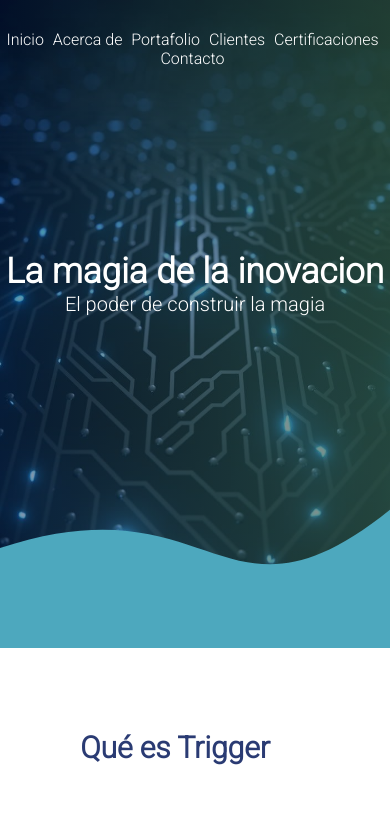
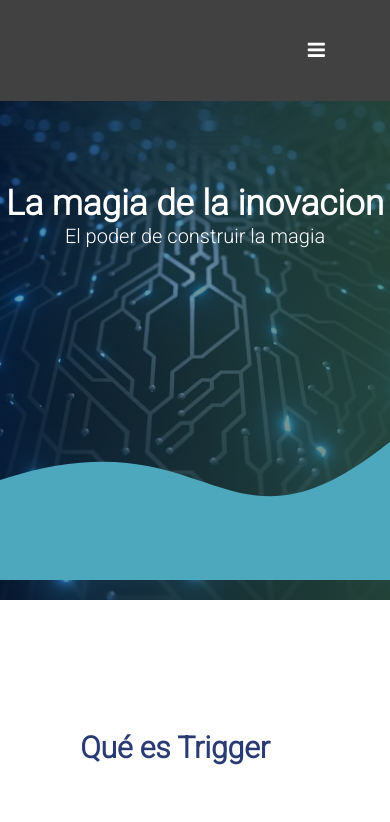
Before and after one commit to OmarOsorio11/pagina_trigger_presentacion, a plain HTML site: page index.html in a window 390 px wide. Shown: the top 822 px of the page. Drawn offline with Linux system fonts and the light colour scheme.

Commit message:
Mejora del diseño e implementacion de nav responsive

```diff
--- a/css/estilos.css
+++ b/css/estilos.css
@@ -1,5 +1,9 @@
+@font-face {
+    font-family: "FontAwesome";
+    src: url("fontawesome-webfont.woff");
+}
 * {
-font-family: 'Roboto', sans-serif;
+    font-family: 'Roboto', sans-serif;
     margin: 0;
     padding: 0;
     box-sizing: border-box;
@@ -33,31 +37,49 @@
     /* fallback for old browsers */
     background: -webkit-linear-gradient(to right, hsla(224, 91%, 18%, 0.459), hsla(162, 29%, 27%, 0.664)), url(../img/portada.jpg);
     /* Chrome 10-25, Safari 5.1-6 */
-    background: linear-gradient(to right, hsla(224, 91%, 18%, 0.459),hsla(162, 29%, 27%, 0.664)), url(../img/portada.jpg);
+    background: linear-gradient(to right, hsla(224, 91%, 18%, 0.459), hsla(162, 29%, 27%, 0.664)), url(../img/portada.jpg);
     /* W3C, IE 10+/ Edge, Firefox 16+, Chrome 26+, Opera 12+, Safari 7+ */
     background-size: cover;
     background-attachment: fixed;
     position: relative;
 }
 
-nav{
+.navMain {
+    position: fixed;
+    top: 0;
+    width: 100%;
     font-family: 'Roboto', sans-serif;
     text-align: right;
-    padding: 30px 50px 0 0;
+    padding: 30px 50px;
+    overflow: hidden;
+    display: flex;
+    flex-direction: row;
+    justify-content: end;
+    background-color: #414141;
+}
+.icon{
+    padding: 10px;
+}
+.navMain .icon {
+    display: none;
 }
 
-nav > a{
-    color:#fff;
+nav>a {
+    color: #fff;
     font-weight: 300;
     text-decoration: none;
     margin-right: 10px;
+    float: left;
+    display: block;
+    text-align: center;
+    margin: 30;
 }
 
-nav > a:hover{
+nav>a:hover {
     text-decoration: underline;
 }
 
-header .textos-header{
+header .textos-header {
     display: flex;
     height: 430px;
     width: 100%;
@@ -67,18 +89,18 @@
     text-align: center;
 }
 
-.textos-header h1{
+.textos-header h1 {
     font-size: 50px;
-    color:#fff;
+    color: #fff;
 }
 
-.textos-header h2{
+.textos-header h2 {
     font-size: 30px;
     font-weight: 300;
-    color:#fff;
+    color: #fff;
 }
 
-.wave{
+.wave {
     position: absolute;
     bottom: 0;
     width: 100%;
@@ -86,28 +108,29 @@
 
 /* About us */
 
-main .sobre-nosotros{
+main .sobre-nosotros {
     margin-top: 100px;
-    padding: 30px 40px  60px 0;
+    padding: 30px 40px 60px 0;
 }
-.contenedor-sobre-nosotros{
+
+.contenedor-sobre-nosotros {
     display: flex;
     justify-content: space-evenly;
 }
 
-.imagen-about-us{
+.imagen-about-us {
     width: 48%;
 }
 
-.sobre-nosotros .contenido-textos{
+.sobre-nosotros .contenido-textos {
     width: 48%;
 }
 
-.contenido-textos h3{
+.contenido-textos h3 {
     margin-bottom: 15px;
 }
 
-.contenido-textos h3 span{
+.contenido-textos h3 span {
     font-family: 'Roboto', sans-serif;
     background: #15476F;
     color: #fff;
@@ -121,7 +144,7 @@
     margin-right: 5px;
 }
 
-.contenido-textos p{
+.contenido-textos p {
     padding: 0px 0px 30px 15px;
     font-weight: 300;
     text-align: justify;
@@ -131,18 +154,18 @@
 /* Galeria */
 
 
-.portafolio{
+.portafolio {
     background: #f2f2f2;
 }
 
-.galeria-port{
+.galeria-port {
     font-family: 'Roboto', sans-serif;
     display: flex;
     justify-content: space-evenly;
     flex-wrap: wrap;
 }
 
-.imagen-port{
+.imagen-port {
     width: 24%;
     margin-bottom: 10px;
     overflow: hidden;
@@ -151,14 +174,14 @@
     box-shadow: 0 0 6px 0 rgba(0, 0, 0, .5);
 }
 
-.imagen-port > img{
+.imagen-port>img {
     width: 100%;
     height: 100%;
     object-fit: cover;
     display: block;
 }
 
-.hover-galeria{
+.hover-galeria {
     position: absolute;
     width: 100%;
     height: 100%;
@@ -172,27 +195,27 @@
     flex-direction: column;
 }
 
-.hover-galeria img{
+.hover-galeria img {
     width: 50px;
 }
 
-.hover-galeria p{
+.hover-galeria p {
     color: #fff;
     font-family: 'Roboto', sans-serif;
 }
 
-.imagen-port:hover .hover-galeria{
+.imagen-port:hover .hover-galeria {
     transform: scale(1);
 }
 
 /* Clients */
 
-.cards{
+.cards {
     display: flex;
     justify-content: space-evenly;
 }
 
-.cards .card{
+.cards .card {
     background: #15476F;
     display: flex;
     width: 46%;
@@ -203,7 +226,7 @@
     box-shadow: 0 0 6px 0 rgba(0, 0, 0, 0.6);
 }
 
-.cards .card img{
+.cards .card img {
     width: 100px;
     height: 100px;
     object-fit: cover;
@@ -212,13 +235,13 @@
     display: block;
 }
 
-.cards .card > .contenido-texto-card{
+.cards .card>.contenido-texto-card {
     font-family: 'Roboto', sans-serif;
     width: 60%;
     color: #fff;
 }
 
-.cards .card > .contenido-texto-card p{
+.cards .card>.contenido-texto-card p {
     font-weight: 300;
     padding-top: 5px;
     font-family: 'Roboto', sans-serif;
@@ -226,46 +249,46 @@
 
 /*  Our team */
 
-.about-services{
+.about-services {
     background: #f2f2f2;
     padding-bottom: 30px;
 }
 
 
-.servicio-cont{
-    display:flex;
+.servicio-cont {
+    display: flex;
     justify-content: space-between;
     align-items: center;
 }
 
-.servicio-ind{
+.servicio-ind {
     width: 28%;
     text-align: center;
 }
 
-.servicio-ind img{
+.servicio-ind img {
     width: 90%;
 }
 
-.servicio-ind h3{
+.servicio-ind h3 {
     margin: 10px 0;
 }
 
-.servicio-ind p{
+.servicio-ind p {
     font-weight: 300;
     text-align: justify;
 }
 
 /* footer */
 
-footer{
+footer {
     background: #414141;
     padding: 60px 0 30px 0;
     margin: auto;
     overflow: hidden;
 }
 
-.contenedor-footer{
+.contenedor-footer {
     display: flex;
     width: 90%;
     justify-content: space-evenly;
@@ -274,147 +297,148 @@
     border-bottom: 1px solid #ccc;
 }
 
-.content-foo{
+.content-foo {
     text-align: center;
 }
 
-.content-foo h4{
+.content-foo h4 {
     color: #fff;
     border-bottom: 3px solid #af20d3;
     padding-bottom: 5px;
     margin-bottom: 10px;
 }
 
-.content-foo p{
+.content-foo p {
     color: #ccc;
 }
 
-.titulo-final{
+.titulo-final {
     text-align: center;
     font-size: 24px;
     margin: 20px 0 0 0;
     color: #9e9797;
 }
 
-@media screen and (max-width:900px){
-    header{
+@media screen and (max-width:900px) {
+    header {
         background-position: center;
     }
 
-    .contenedor-sobre-nosotros{
+    .contenedor-sobre-nosotros {
         flex-direction: column;
         justify-content: center;
         align-items: center;
     }
 
-    .sobre-nosotros .contenido-textos{
+    .sobre-nosotros .contenido-textos {
         width: 90%;
     }
 
-    .imagen-about-us{
+    .imagen-about-us {
         width: 90%;
     }
 
     /* Galeria */
 
-    .imagen-port{
+    .imagen-port {
         width: 44%;
     }
 
     /* Clientes */
 
-    .cards{
+    .cards {
         flex-direction: column;
         justify-content: center;
         align-items: center;
     }
 
-    .cards .card{
+    .cards .card {
         width: 90%;
     }
 
-    .cards .card:first-child{
+    .cards .card:first-child {
         margin-bottom: 30px;
     }
 
     /* servicios */
 
-    .servicio-cont{
+    .servicio-cont {
         justify-content: center;
         flex-direction: column;
     }
 
-    .servicio-ind{
+    .servicio-ind {
         width: 100%;
         text-align: center;
     }
 
-    .servicio-ind:nth-child(1), .servicio-ind:nth-child(2){
+    .servicio-ind:nth-child(1),
+    .servicio-ind:nth-child(2) {
         margin-bottom: 60px;
     }
 
-    .servicio-ind img{
+    .servicio-ind img {
         width: 90%;
     }
 }
 
-@media screen and (max-width:500px){
-    nav{
+@media screen and (max-width:500px) {
+    nav {
         text-align: center;
         padding: 30px 0 0 0;
     }
 
-    nav > a{
+    nav>a {
         margin-right: 5px;
     }
 
-    .textos-header h1{
+    .textos-header h1 {
         font-size: 35px;
     }
 
-    .textos-header h2{
+    .textos-header h2 {
         font-size: 20px;
     }
 
     /* ABOUT US */
 
-    .imagen-about-us{
+    .imagen-about-us {
         margin-bottom: 60px;
         width: 99%;
     }
 
-    .sobre-nosotros .contenido-textos{
+    .sobre-nosotros .contenido-textos {
         width: 95%;
     }
 
     /* Galeria */
 
-    .imagen-port{
+    .imagen-port {
         width: 95%;
     }
 
     /* Clients */
 
-    .cards .card{
+    .cards .card {
         height: 450px;
         display: flex;
         flex-direction: column;
         align-items: center;
     }
 
-    .cards .card img{
+    .cards .card img {
         width: 90px;
         height: 90px;
     }
 
     /* Footer */
 
-    .contenedor-footer{
+    .contenedor-footer {
         flex-direction: column;
         border: none;
     }
 
-    .content-foo{
+    .content-foo {
         margin-bottom: 20px;
         text-align: center;
     }
@@ -422,17 +446,65 @@
     .content-foo a {
         text-decoration: none;
     }
-    .content-foo h4{
+
+    .content-foo h4 {
         border: none;
     }
 
-    .content-foo p{
+    .content-foo p {
         color: #ccc;
         border-bottom: 1px solid #f2f2f2;
         padding-bottom: 20px;
     }
 
-    .titulo-final{
+    .titulo-final {
         font-size: 20px;
     }
 }
+
+@media screen and (max-width: 600px) {
+    .navMain a {
+        display: none;
+    }
+
+    .navMain .icon {
+        float: right;
+        display: block;
+    }
+}
+
+@media screen and (max-width: 600px) {
+    .navMain {
+        font-family: 'Roboto', sans-serif;
+        text-align: right;
+        overflow: hidden;
+        display: flex;
+        flex-direction: column;
+        align-items: end;
+    }
+
+    .iconSpan::before {
+        font-family: "FontAwesome", sans-serif;
+        font-size: 20px;
+        content: "\f0c9";
+    }
+    .navMain .responsive {
+        position: relative;
+        background-color: #fff;
+    }
+
+    .responsive a.icon {
+    }
+
+    .responsive a {
+        float: none;
+        display: block;
+        text-align: left;
+    }
+
+    .responsive .iconSpan::before {
+        font-family: "FontAwesome", sans-serif;
+        font-size: 20px;
+            content: "\f00d";
+    }
+}
--- a/index.html
+++ b/index.html
@@ -10,16 +10,21 @@
     <link rel="preconnect" href="https://fonts.googleapis.com">
     <link rel="preconnect" href="https://fonts.gstatic.com" crossorigin>
     <link href="https://fonts.googleapis.com/css2?family=Roboto:wght@300&display=swap" rel="stylesheet">
+    <link rel="stylesheet" href="https://cdnjs.cloudflare.com/ajax/libs/font-awesome/4.7.0/css/font-awesome.min.css">
 </head>
 <body>
     <header id="home">
-        <nav class="navMain">
+        <nav class="navMain" id="navTop">
+            <a href="javascript:void(0);" class="icon" onclick="myFunction()">
+                <span class="iconSpan">
+            </a>
             <a href="#home">Inicio</a>
             <a href="#about">Acerca de</a>
             <a href="#proyectos">Portafolio</a>
             <a href="#red">Clientes</a>
             <a href="#certificaciones">Certificaciones</a>
             <a href="#contacto">Contacto</a>
+
         </nav>
         <section class="textos-header">
             <h1>La magia de la inovacion</h1>
@@ -116,5 +121,6 @@
         </div>
         <h2 class="titulo-final">&copy; Trigger | Omar Osorio</h2>
     </footer>
+<script src="js/main.js"></script>
 </body>
 </html>
--- /dev/null
+++ b/js/main.js
@@ -0,0 +1,8 @@
+function myFunction() {
+    var x = document.getElementById("navTop");
+    if (x.className === "navMain") {
+        x.className += " responsive";
+    } else {
+        x.className = "navMain";
+    }
+}
```
Also changed, not shown: 1 other file.
